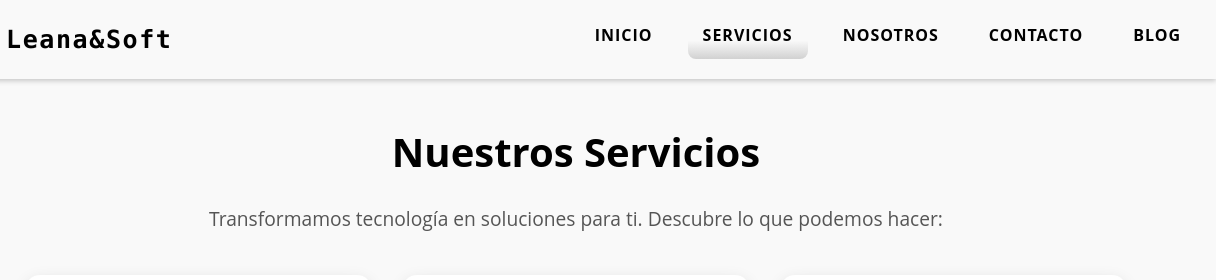
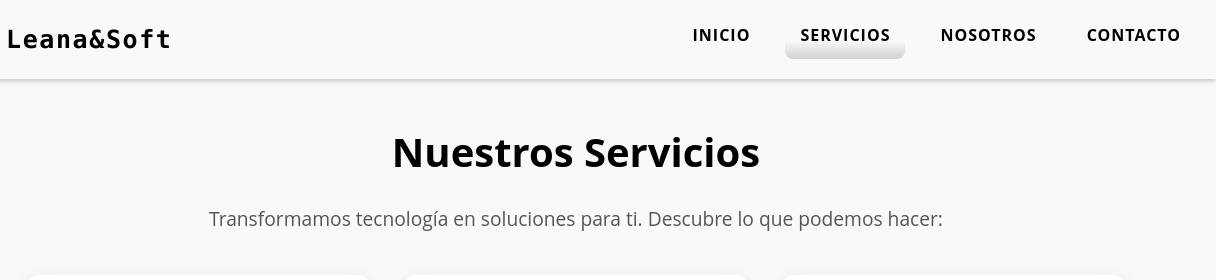
Before and after one commit to DeadR0k3/DeadR0k3.github.io, a plain HTML site: page Services.html in a window 1280 px wide. Shown: the top 280 px of the page, 64-1280 px from the left. Drawn offline with Linux system fonts and the light colour scheme.

Commit message:
Add files via upload

```diff
--- a/Services.html
+++ b/Services.html
@@ -22,7 +22,6 @@
             <li><a href="Services.html" class="button-stile4">Servicios</a></li>
             <li><a href="About.html" class="nav-links">Nosotros</a></li>
             <li><a href="Contact.html" class="nav-links">Contacto</a></li>
-            <li><a href="Blog.html" class="nav-links">Blog</a></li>
         </ul>
     </nav>
 
```
Also changed, not shown: index.html (+0 -1 lines).
